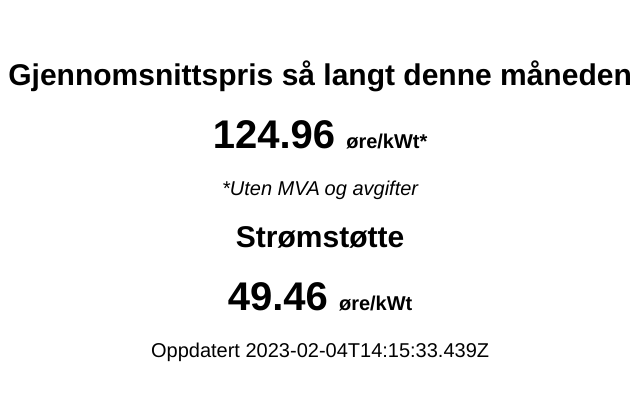
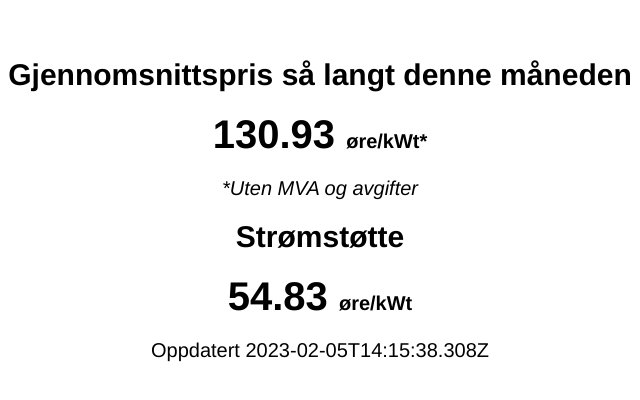
Before and after one commit to DinkDonk/el.dinkdonk.no, a plain HTML site: page index.html in a window 1280 px wide. Shown: the part 190-590 px from the top of the page, 320-960 px from the left. Drawn offline with Linux system fonts and the light colour scheme.

Commit message:
Update from https://github.com/DinkDonk/average-electricity-price/commit/6027a7d4a5723420e30da4a2a70c083c12f57e91

```diff
--- a/index.html
+++ b/index.html
@@ -35,9 +35,9 @@
 <body>
 </body>
 	<h2>Gjennomsnittspris så langt denne måneden</h2>
-	<h1>124.96 <small>øre/kWt*</small></h1>
+	<h1>130.93 <small>øre/kWt*</small></h1>
 	<p><i>*Uten MVA og avgifter</i></p>
 	<h2>Strømstøtte</h2>
-	<h1>49.46 <small>øre/kWt</small></h1>
-	<p>Oppdatert 2023-02-04T14:15:33.439Z</p>
+	<h1>54.83 <small>øre/kWt</small></h1>
+	<p>Oppdatert 2023-02-05T14:15:38.308Z</p>
 </html>
```
Also changed, not shown: 1 other file.
